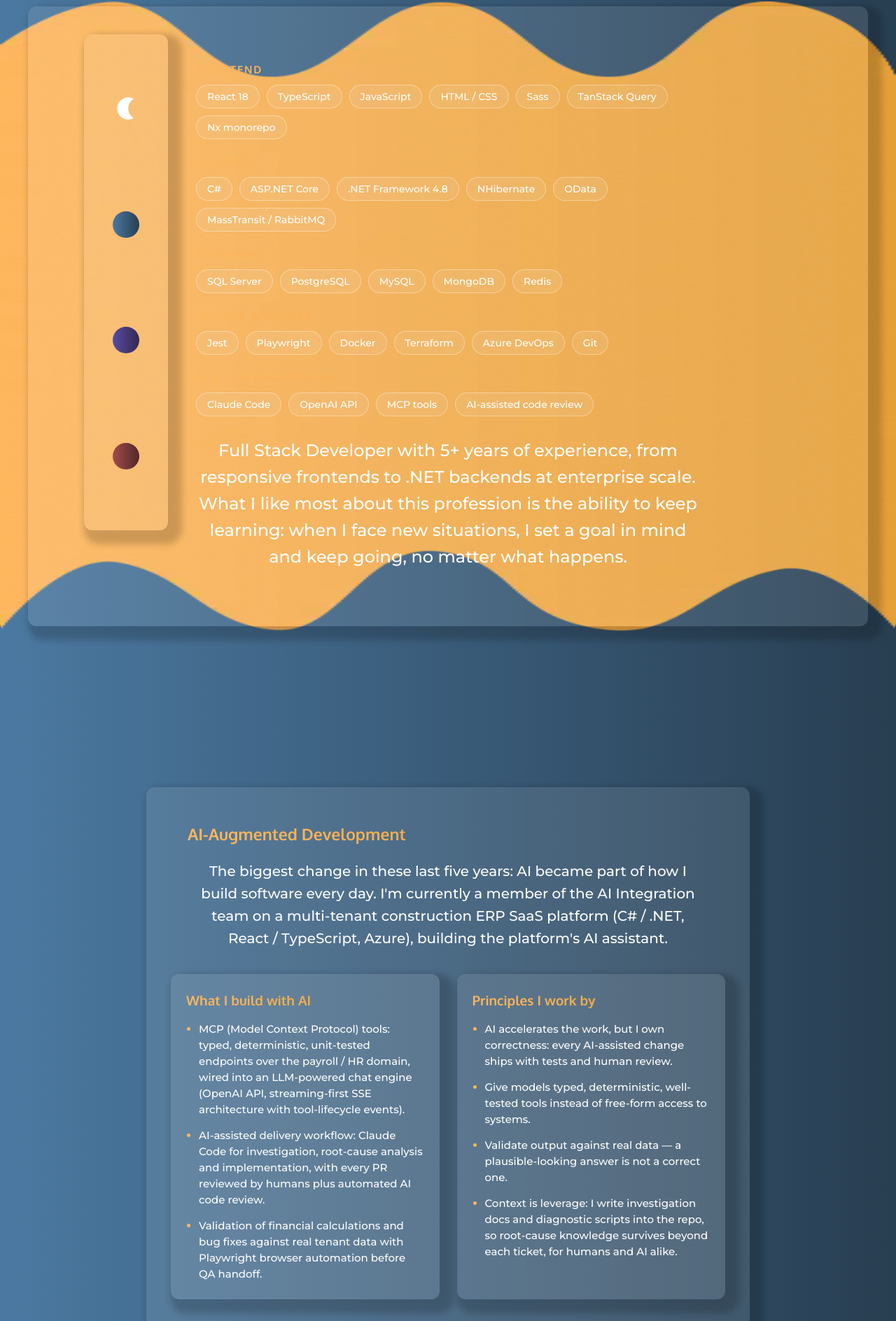
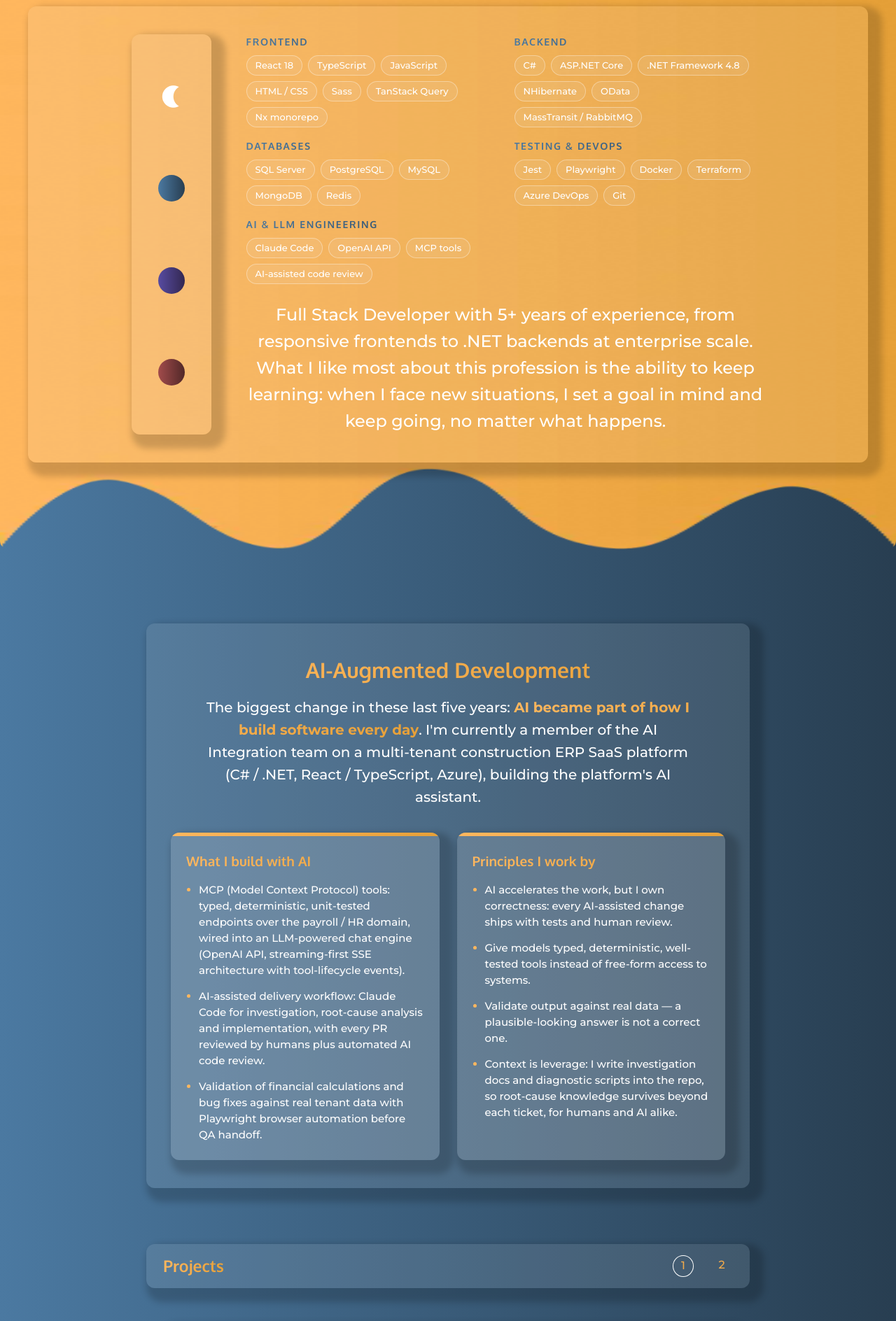
Before and after one commit to GustavoOmonteAcevedoGOA/portfolioV1, a website: page index.html in a window 1280 px wide. Shown: the part 1157-3045 px from the top of the page at 70% size. Drawn offline with Linux system fonts and the light colour scheme.

Commit message:
Polish UI feedback: theme-aware titles, compact skills, livelier AI section, header and scroll fixes
- Skill group titles use each theme's background gradient for contrast against the orange backdrop
- Compact skill chips in a 2-column grid; theme picker joins the flex layout (no overlap, symmetric spacing, top-aligned)
- AI section: bigger centered title, gradient accent bar and hover lift on cards, highlighted intro phrase
- Fixed header appears at the AI section, compensates body padding to avoid the content jump, anchored with top:0
- Replace asymptotic scroll-to-top loop with native smooth scroll (fixes stuck scrolling at page top)

```diff
--- a/index.html
+++ b/index.html
@@ -181,7 +181,7 @@
         <div class="container glass">
             <h2>AI-Augmented Development</h2>
             <p class="ai-intro">
-                The biggest change in these last five years: AI became part of how I build software every day. I'm currently a member of the AI Integration team on a multi-tenant construction ERP SaaS platform (C# / .NET, React / TypeScript, Azure), building the platform's AI assistant.
+                The biggest change in these last five years: <strong>AI became part of how I build software every day</strong>. I'm currently a member of the AI Integration team on a multi-tenant construction ERP SaaS platform (C# / .NET, React / TypeScript, Azure), building the platform's AI assistant.
             </p>
             <div class="ai-grid">
                 <div class="ai-card glass">
--- a/src/js/app.js
+++ b/src/js/app.js
@@ -253,19 +253,23 @@ function Pages(){
 }
 function navegacionFija(){
     const barra = document.querySelector('HEADER');
-    const implementacion = document.querySelector('#proyectos');
-    const scrollAparecer = document.documentElement.scrollTop;
+    const implementacion = document.querySelector('#ai');
     const menu = document.querySelector('.navegacion');
 
 
     window.addEventListener('scroll', ()=>{
-        if(scrollAparecer>implementacion.getBoundingClientRect().top){
+        if(implementacion.getBoundingClientRect().top < 0){
             if(!menu.classList.contains('visible')){
+                // al fijar el header sale del flujo del documento;
+                // se compensa su alto + margen para que el contenido no salte
+                const compensacion = barra.offsetHeight + parseFloat(getComputedStyle(barra).marginBottom);
+                document.body.style.paddingTop = compensacion + 'px';
                 barra.classList.add('fijo');
             }
 
         }else{
             barra.classList.remove('fijo');
+            document.body.style.paddingTop = '';
         }
 
 
@@ -299,11 +303,7 @@ window.addEventListener('scroll', scrollTop)
 /* animacion para subir lento */
 
 function scrollUp() {
-    const currentScroll = document.documentElement.scrollTop;
-    if (currentScroll > 0) {
-        window.requestAnimationFrame(scrollUp);
-        window.scrollTo(0, currentScroll - (currentScroll / 20))
-    }
+    window.scrollTo({ top: 0, behavior: 'smooth' });
 }
 
 
--- a/src/scss/internas/_ai.scss
+++ b/src/scss/internas/_ai.scss
@@ -18,10 +18,13 @@
     -webkit-background-clip: text;
     -webkit-text-fill-color: transparent;
     font-family: $fuente_titulos;
-    font-size: 2.3rem;
+    font-size: 2.6rem;
     line-height: 5.399rem;
-    margin-left: 2.4rem;
     margin-bottom: 1rem;
+    text-align: center;
+    @include tablet {
+      font-size: 3rem;
+    }
   }
 
   .ai-intro {
@@ -33,6 +36,13 @@
       font-size: 2rem;
       line-height: 3.2rem;
       width: 90%;
+    }
+
+    strong {
+      background: $degradadoSecundario;
+      -webkit-background-clip: text;
+      -webkit-text-fill-color: transparent;
+      font-weight: $bold;
     }
   }
 
@@ -46,7 +56,26 @@
   }
 
   .ai-card {
-    padding: 2.5rem 2.2rem;
+    background: rgba(233, 233, 233, 0.16);
+    overflow: hidden;
+    padding: 2.8rem 2.2rem 2.5rem;
+    position: relative;
+    transition: transform 0.3s ease, box-shadow 0.3s ease;
+
+    &::before {
+      background: $degradadoSecundario;
+      content: "";
+      height: 0.5rem;
+      left: 0;
+      position: absolute;
+      right: 0;
+      top: 0;
+    }
+
+    &:hover {
+      box-shadow: 10px 10px 10px 10px #0000002e;
+      transform: translateY(-0.5rem);
+    }
 
     h3 {
       background: $degradadoSecundario;
@@ -82,15 +111,26 @@
 /* theme overrides to match the existing theme system */
 .pulpura .ai {
   h2,
+  .ai-intro strong,
   .ai-card h3 {
     background: $verde;
     -webkit-background-clip: text;
+  }
+  .ai-card::before {
+    background: $verde;
   }
   .ai-card li::marker {
     color: $verde;
   }
 }
-.pulpura .habilidades .skill-group h3 {
-  background: $verde;
+
+/* skill group titles follow the page-background gradient of each theme,
+   so they stand out against the orange backdrop of the skills section */
+.pulpura .habilidades .container .habilidad .skill-group h3 {
+  background: $degradadoP1;
   -webkit-background-clip: text;
 }
+.rojo .habilidades .container .habilidad .skill-group h3 {
+  background: $degradadoR1;
+  -webkit-background-clip: text;
+}
--- a/src/scss/internas/_habilidades.scss
+++ b/src/scss/internas/_habilidades.scss
@@ -8,7 +8,8 @@
     @include tablet{
         display: flex;
         justify-content: center;
-        padding-bottom: 4rem;
+        gap: 5rem;
+        padding: 4rem 3rem;
         position: relative;
     }
     .temas {
@@ -18,7 +19,6 @@
       align-items: center;
       @include tablet{
           flex-direction: column;
-         position: absolute;
       }
 
       &.glass-temas {
@@ -28,9 +28,8 @@
         margin-left: auto;
         @include tablet{
             width: 10%;
-            margin-left: 4rem;
-            height: 80%;
-left: 4rem;
+            margin-left: 0;
+            margin-right: 0;
         }
       }
       .tema-dark {
@@ -77,23 +76,30 @@ left: 4rem;
       margin-left: auto;
       margin-right: auto;
       @include tablet{
-          width: 60%;
+          width: 65%;
+          margin: 0;
+          padding-bottom: 0;
       }
       .skill-groups {
         display: grid;
-        gap: 2.2rem;
-        margin-bottom: 3rem;
+        gap: 1.6rem;
+        margin-bottom: 2.5rem;
+        @include tablet{
+          grid-template-columns: repeat(2, 1fr);
+          column-gap: 2.5rem;
+        }
       }
       .skill-group {
         h3 {
           font-family: $fuente_titulos;
-          font-size: 1.5rem;
+          font-size: 1.4rem;
           letter-spacing: 0.12em;
           text-transform: uppercase;
-          background: $degradadoSecundario;
+          background: $degradadoPrincipal;
           -webkit-background-clip: text;
           -webkit-text-fill-color: transparent;
-          margin-bottom: 1rem;
+          margin-bottom: 0.8rem;
+          margin-top: 0;
           text-align: center;
           @include tablet{
             text-align: left;
@@ -103,7 +109,7 @@ left: 4rem;
       .skill-chips {
         display: flex;
         flex-wrap: wrap;
-        gap: 1rem;
+        gap: 0.8rem;
         justify-content: center;
         @include tablet{
           justify-content: flex-start;
@@ -112,9 +118,9 @@ left: 4rem;
           background: $glasscolor;
           border: 1px solid rgba(255, 255, 255, 0.35);
           border-radius: 2rem;
-          font-size: 1.4rem;
+          font-size: 1.3rem;
           line-height: 1;
-          padding: 0.9rem 1.5rem;
+          padding: 0.7rem 1.2rem;
           white-space: nowrap;
         }
       }
--- a/src/scss/layout/_header.scss
+++ b/src/scss/layout/_header.scss
@@ -9,6 +9,8 @@ header {
   &.fijo{
     opacity: 1;
     position: fixed;
+    top: 0;
+    left: 0;
     width: 100%;
     box-shadow: 0 .3rem .4rem #444;
     animation-name: aparecer;
```
Also changed, not shown: build/css/app.css, build/js/bundle.min.js.
